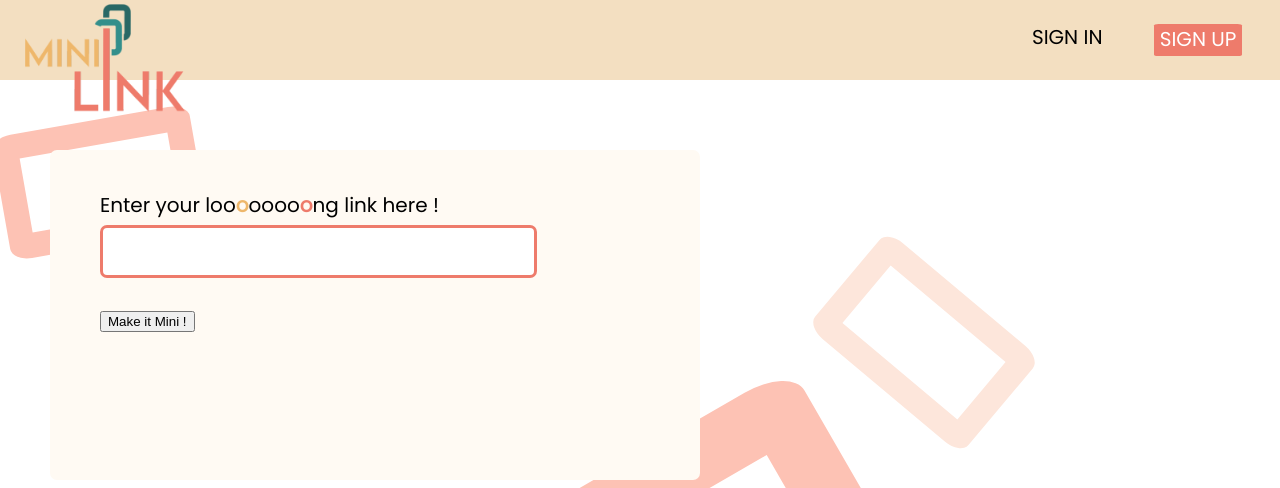
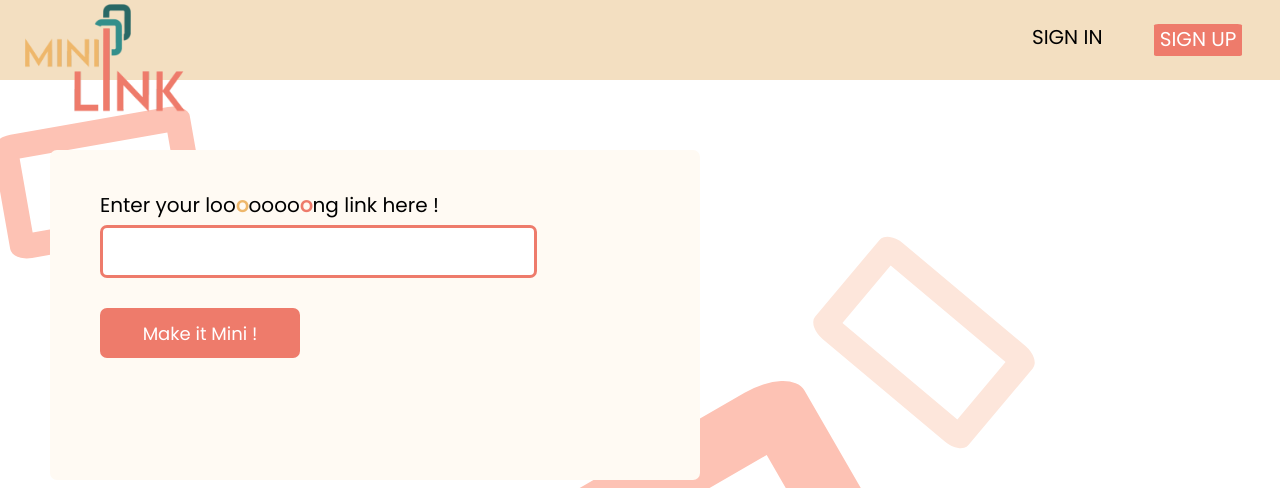
Before and after one commit to GregoireARichard/Url-Shortener, a PHP site: page /URL/ in a window 1280 px wide; the page is wider, and only the part inside the window is pictured. Shown: the top 488 px of that part. Run offline with PHP 8.4, Linux system fonts and the light colour scheme.

Commit message:
:fire: submit change

```diff
--- a/index.php
+++ b/index.php
@@ -75,7 +75,7 @@
             <form action="#" method="post">
                 <label class="contextLink" for="contextLink">Enter your loo<strong class="orange">o</strong>oooo<strong class="red">o</strong>ng link here !</label> <br>
                 <input type="url" name="url" placeholder=" "> <br>
-                <input type="submit" name="submit" value="Make it Mini !">
+                <input type="submit" class="submitSignin" name="submit" value="Make it Mini !">
                 <?php echo $msg;?>
             </form>
          </div>
```
